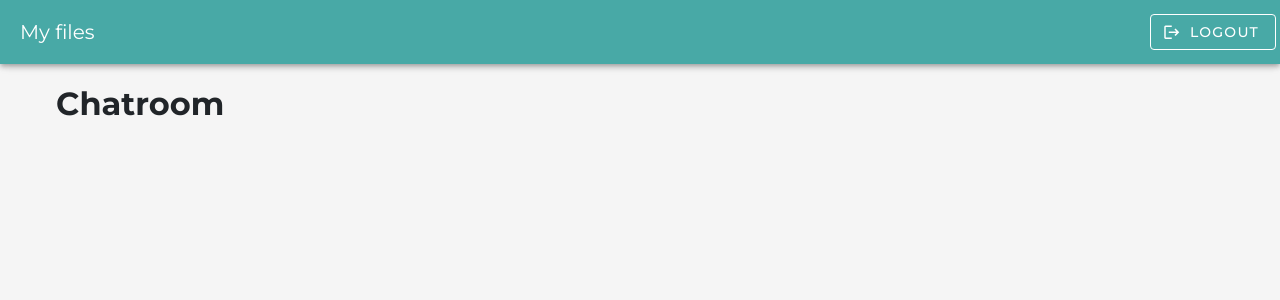
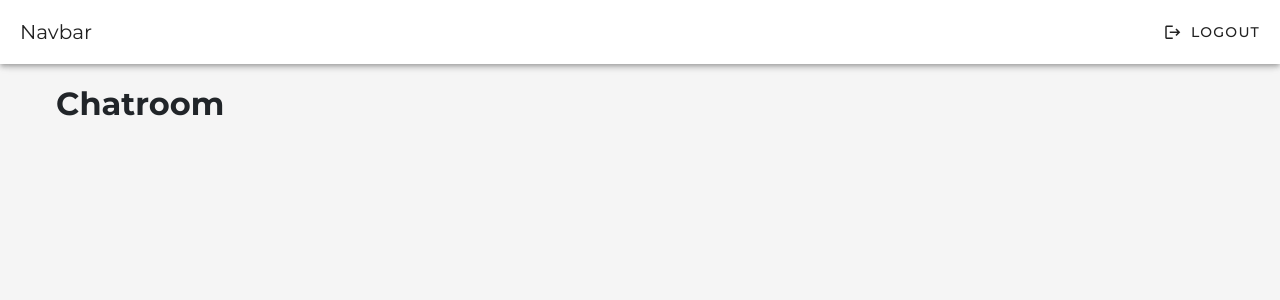
Before and after one commit to alexbulanovgoodmail/vue-3-live-chat, a Vue app: page /chatroom in a window 1280 px wide. Shown: the top 300 px of the page. Built offline with nearby package versions, Linux system fonts and the light colour scheme.

Commit message:
Logging Users Out (Composable)

```diff
--- a/src/components/Navbar.vue
+++ b/src/components/Navbar.vue
@@ -1,15 +1,22 @@
 <script setup>
 import { ref } from 'vue'
 
-const drawer = ref(false)
+import useLogout from '@/composables/useLogout'
+
+const { error, logout } = useLogout()
+
+async function handleLogout(params) {
+  await logout()
+
+  if (!error.value) {
+    console.log('user logout')
+  }
+}
 </script>
 
 <template>
-  <v-app-bar color="secondary">
-    <v-toolbar-title>My files</v-toolbar-title>
-    <v-btn prepend-icon="mdi-logout" variant="outlined">Logout</v-btn>
+  <v-app-bar>
+    <v-toolbar-title>Navbar</v-toolbar-title>
+    <v-btn prepend-icon="mdi-logout" @click="handleLogout">Logout</v-btn>
   </v-app-bar>
-  <!-- <v-navigation-drawer v-model="drawer" location="bottom" temporary>
-      <v-list :items="items"></v-list>
-    </v-navigation-drawer> -->
 </template>
--- /dev/null
+++ b/src/composables/useLogout.js
@@ -0,0 +1,24 @@
+import { ref } from 'vue'
+import { projectAuth } from '../firebase/config'
+
+const error = ref(null)
+
+const logout = async (email, password) => {
+  error.value = null
+
+  try {
+    const res = await projectAuth.signOut()
+    error.value = null
+
+    return res
+  } catch (err) {
+    error.value = err.message
+    throw new Error(err)
+  }
+}
+
+const useLogout = () => {
+  return { error, logout }
+}
+
+export default useLogout
```
